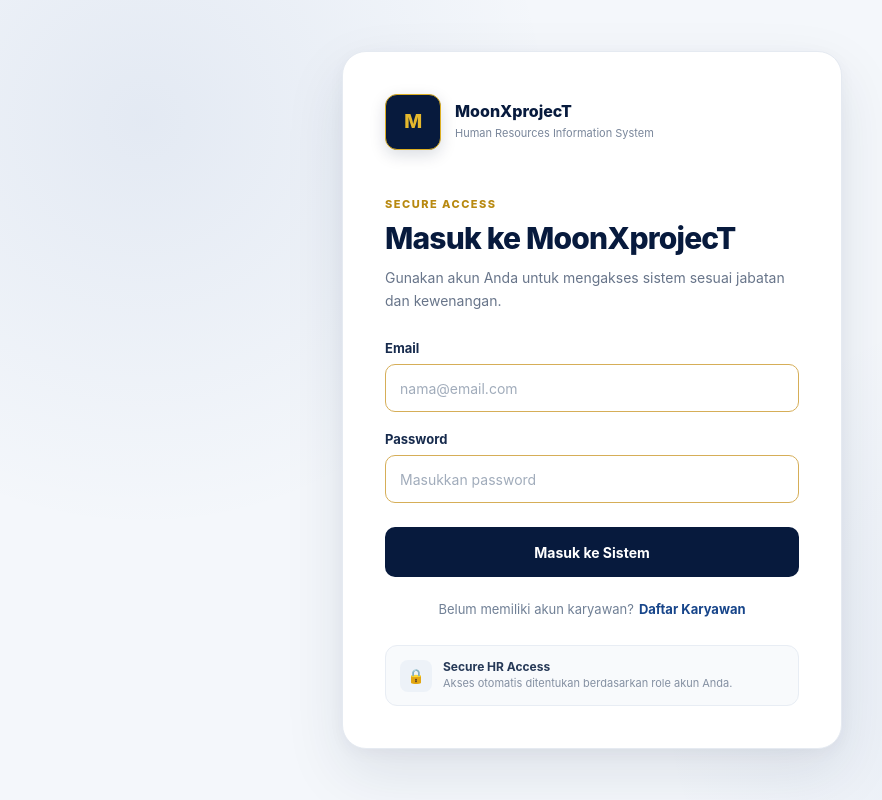
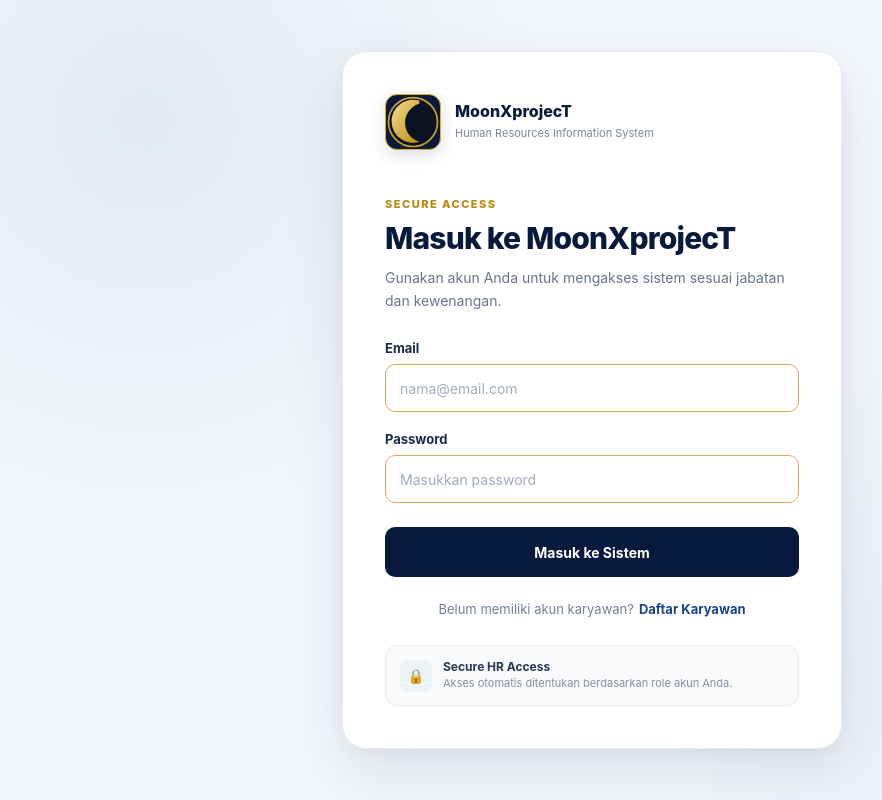
Before and after one commit to MoonXprojecT-Tirta/MoonXprojecT, a React (Vite) app: page /#/login in a window 1280 px wide. Shown: the whole page, without its empty margins (48-930 px from the left). Built offline with nearby package versions, Linux system fonts and the light colour scheme; no server answers.

Commit message:
Replace logo text with image for unified branding

```diff
--- a/src/App.tsx
+++ b/src/App.tsx
@@ -445,9 +445,16 @@ function LoginScreen({
         <div className="unified-brand">
 
           <div className="unified-logo">
-            M
-          </div>
-
+  <img
+    src={moonLogo}
+    alt="MoonXprojecT"
+    style={{
+      width: '100%',
+      height: '100%',
+      objectFit: 'contain',
+    }}
+  />
+</div>
           <div>
 
             <strong>
```
